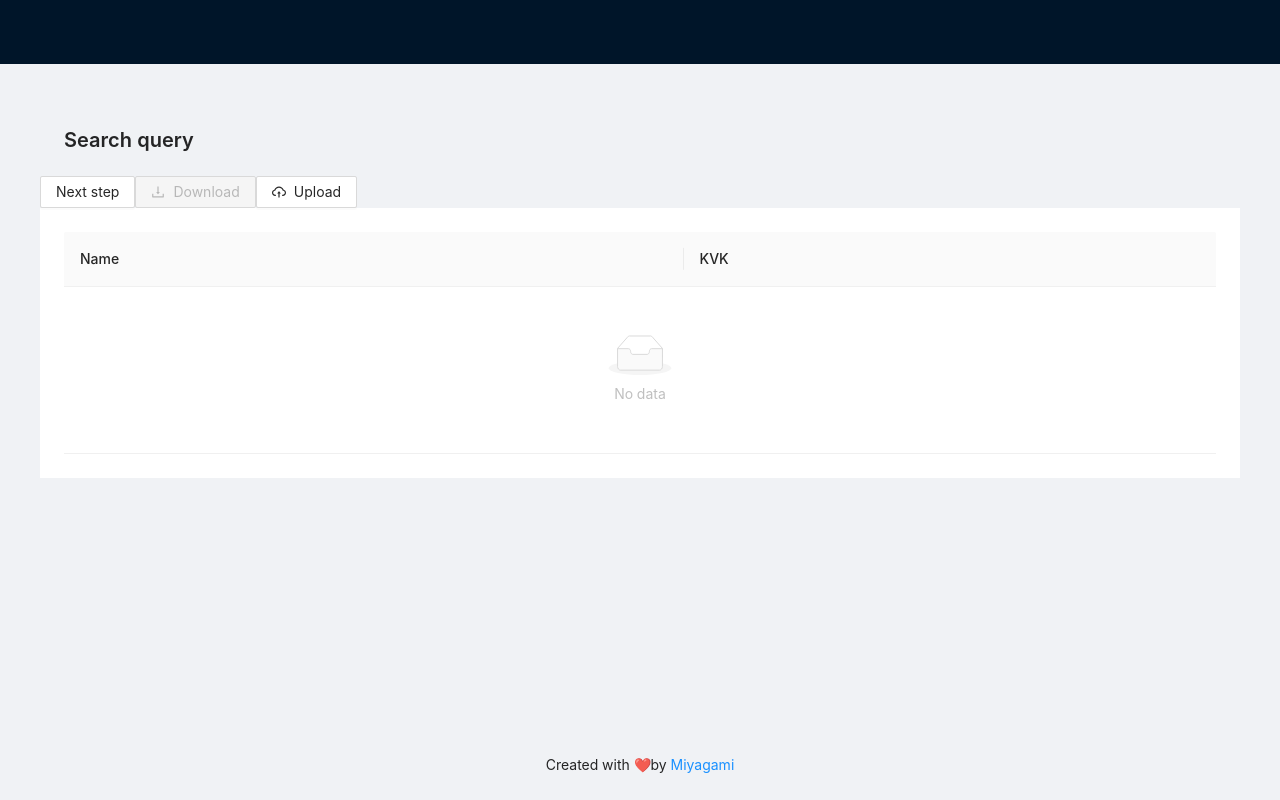
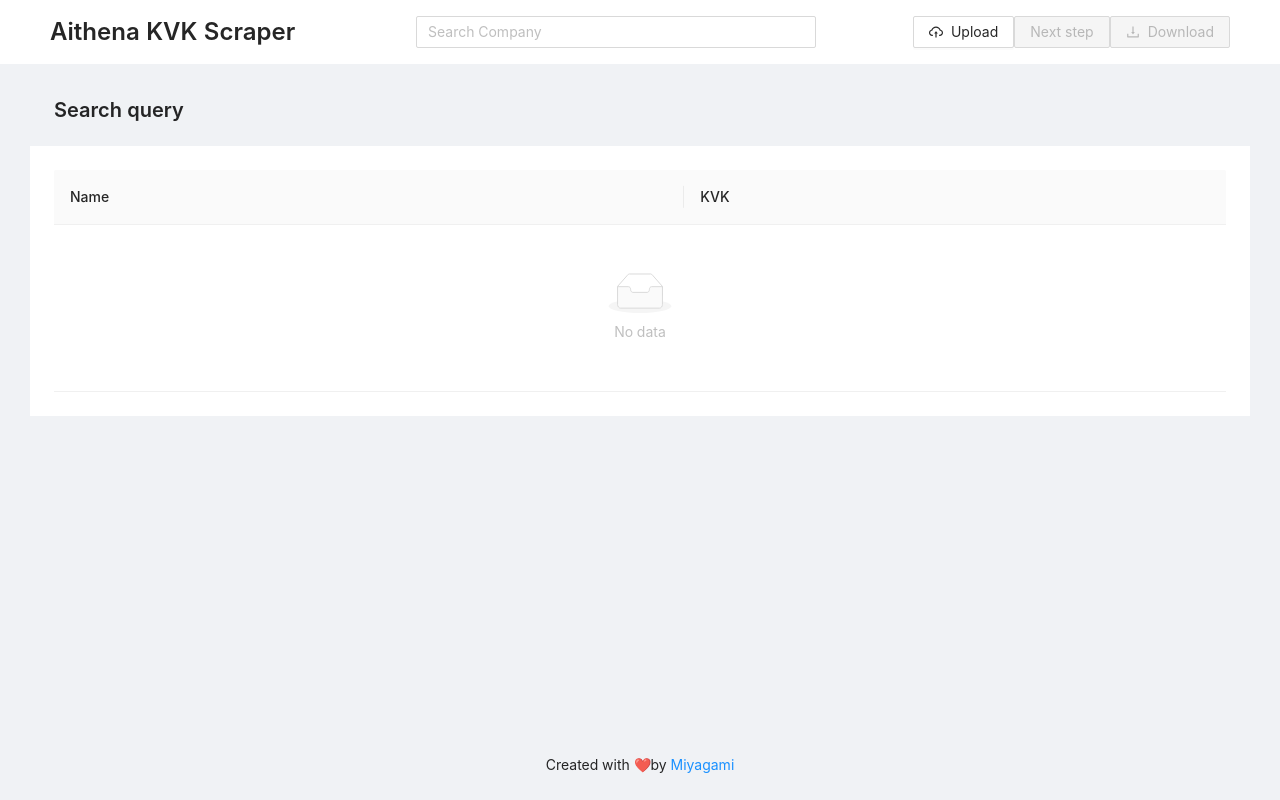
Before and after one commit to miyagami-com/aithene-kvk-spa, a Next.js app: page / in a window 1280 px wide. Built offline with nearby package versions, Linux system fonts and the light colour scheme.

Commit message:
Added .idea to gitignore

```diff
--- a/pages/index.js
+++ b/pages/index.js
@@ -2,13 +2,14 @@ import Head from 'next/head'
 import Image from 'next/image'
 import axios from 'axios';
 
-import {Button, Layout, message, PageHeader, Upload} from 'antd';
+import {Button, Input, Layout, message, PageHeader, Upload, Typography} from 'antd';
 import {CloudUploadOutlined, DownloadOutlined} from '@ant-design/icons';
 import {TableComponent} from "../components/Table";
 import {useEffect, useState} from "react";
 import * as XLSX from 'xlsx';
 
 const {Header, Content, Footer} = Layout;
+const {Title} = Typography;
 
 export default function Home() {
     const [query, setQuery] = useState('');
@@ -40,12 +41,12 @@ export default function Home() {
             // evt = on_file_select event
             /* Parse data */
             const bstr = evt.target.result;
-            const wb = XLSX.read(bstr, { type: "binary" });
+            const wb = XLSX.read(bstr, {type: "binary"});
             /* Get first worksheet */
             const wsname = wb.SheetNames[0];
             const ws = wb.Sheets[wsname];
             /* Convert array of arrays */
-            const data = XLSX.utils.sheet_to_csv(ws, { header: 1 });
+            const data = XLSX.utils.sheet_to_csv(ws, {header: 1});
             /* Update state */
             setUpload(JSON.parse(convertToJson(data))); // shows data in json format
             fetchData(JSON.parse(convertToJson(data))[0].name)
@@ -76,6 +77,12 @@ export default function Home() {
         return JSON.stringify(result); //JSON
     }
 
+    const handleEnter = (e) => {
+        if (e.key === "Enter") {
+            return fetchData(query);
+        }
+    };
+
     const uploadProps = {
         name: 'file',
         accept: 'application/vnd.openxmlformats-officedocument.spreadsheetml.sheet',
@@ -99,6 +106,7 @@ export default function Home() {
         },
     };
 
+
     const incrementStep = () => {
         const nextStep = currentStep + 1;
         setCurrentStep(nextStep)
@@ -111,31 +119,13 @@ export default function Home() {
 
     return (
         <Layout className="layout" theme="light">
-            <Header theme="light">
-                <div className="logo"/>
-            </Header>
-            <Content style={{padding: '40px'}}>
-                <PageHeader
-                    className="site-page-header"
-                    title={`${currentStep ? `${currentStep} / ${upload?.length}` : ''} ${data?.name || "Search query"}`}
-                    subTitle={`${data?.items?.length || ''} ${data?.items?.length ? 'Results' : ''}`}
-                />
-                <div style={{display: 'flex', flexDirection: 'row'}}>
-                    <Button
-                        loading={loading}
-                        disabled={loading}
-                        onClick={() => incrementStep()}
-                    >
-                       Next step
-                    </Button>
-                    <Button
-                        type="primary"
-                        icon={<DownloadOutlined/>}
-                        disabled={!download}
-                        loading={downloading}
-                    >
-                        Download
-                    </Button>
+            <Header style={{background: 'white', display: 'flex', flexDirection: 'row'}}>
+                <Title className="logo" level={3}>Aithena KVK Scraper</Title>
+                <Input placeholder="Search Company" style={{
+                    width: 400,
+                    margin: 'auto'
+                }} onChange={(e) => setQuery(e.target.value)} onKeyDown={handleEnter}/>
+                <div style={{display: 'flex', flexDirection: 'row', alignItems: 'center'}}>
                     <Upload {...uploadProps}>
                         <Button
                             icon={<CloudUploadOutlined/>}
@@ -146,7 +136,29 @@ export default function Home() {
                             Upload
                         </Button>
                     </Upload>
+                    <Button
+                        loading={loading}
+                        disabled={!upload}
+                        onClick={() => incrementStep()}
+                    >
+                        Next step
+                    </Button>
+                    <Button
+                        type="primary"
+                        icon={<DownloadOutlined/>}
+                        disabled={!download}
+                        loading={downloading}
+                    >
+                        Download
+                    </Button>
                 </div>
+            </Header>
+            <Content style={{padding: '10px 30px'}}>
+                <PageHeader
+                    className="site-page-header"
+                    title={`${currentStep ? `${currentStep} / ${upload?.length}` : ''} ${data?.name || "Search query"}`}
+                    subTitle={`${data?.items?.length || ''} ${data?.items?.length ? 'Results' : ''}`}
+                />
                 <div className="site-layout-content">
                     <TableComponent data={data?.items} setData={setData}/>
                 </div>
--- a/styles/styles.css
+++ b/styles/styles.css
@@ -20,3 +20,9 @@
     float: right;
     margin: 16px 0 16px 24px;
 }
+
+.logo {
+    float: left;
+    margin: 16px 24px 16px 0;
+
+}
```
